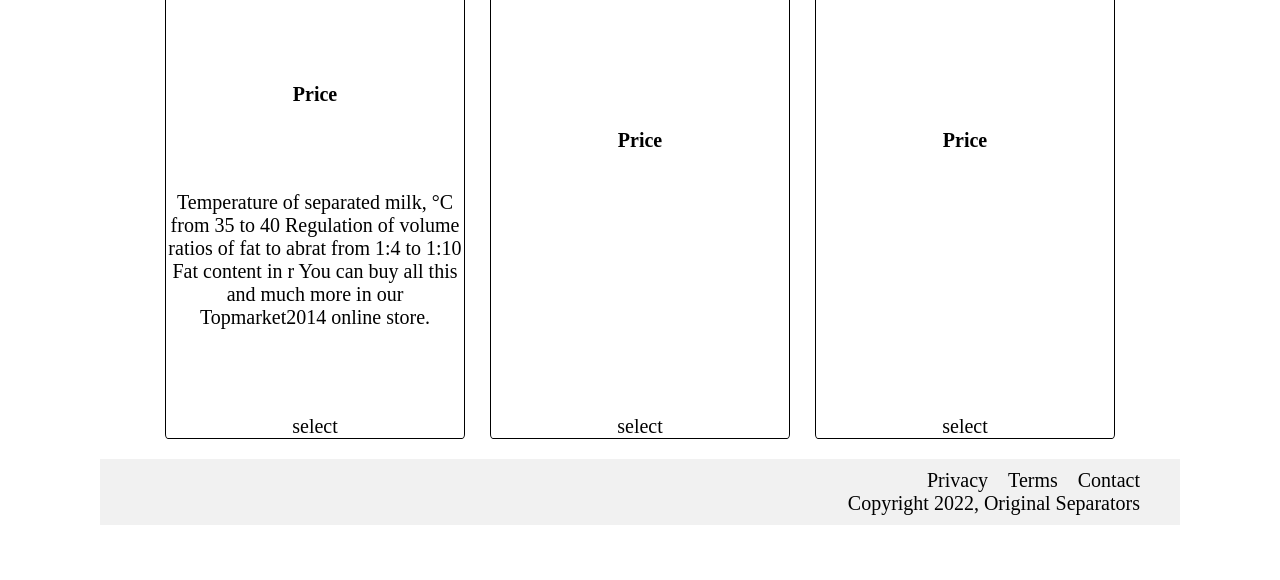
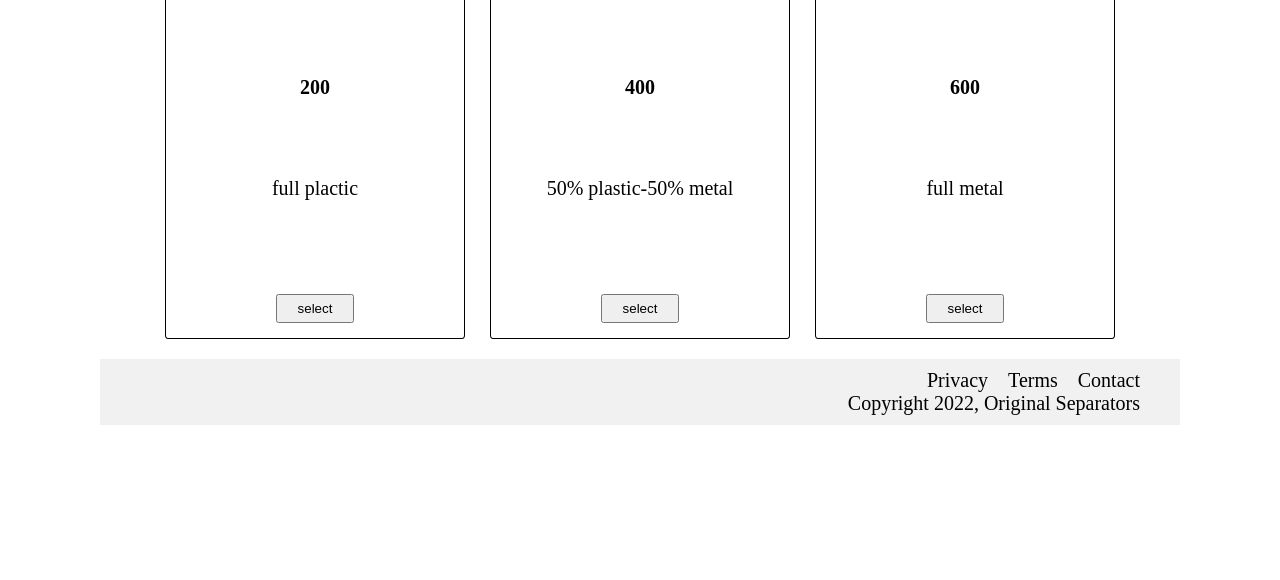
Before and after one commit to yuriihead/separators-for-milk, a plain HTML site: page index.html in a window 1280 px wide. Shown: the part 220-800 px from the top of the page. Drawn offline with Linux system fonts and the light colour scheme.

Commit message:
added cards style

```diff
--- a/css/main.css
+++ b/css/main.css
@@ -12,19 +12,24 @@
 .card {
     border: 1px solid black;
     width: 300px;
-    height: 500px;
+    height: 400px;
     text-align: center;
     display: flex;
     flex-direction: column;
     justify-content: space-between;
+    align-items: center;
     border-radius: 1%;
+
 }
 
-.bottom-select {
-    background-color: var (--select-bottom-color);
+.button-select {
+    margin: 15px 0;
+    padding: 5px 20px;
+    background-color: var (--background-color);
 }
 
 .name-of-card {
     background-color: var(--background-color);
     padding: 15px 0;
+    width: 100%;
 }
--- a/index.html
+++ b/index.html
@@ -37,27 +37,22 @@
         </section>
         <section class="cards">
             <article class="card">
-
                 <h3 class="name-of-card">Plastic</h3>
-                <h4>Price</h4>
-                <p>Temperature of separated milk, °C from 35 to 40
-
-                    Regulation of volume ratios of fat to abrat from 1:4 to 1:10
-
-                    Fat content in r You can buy all this and much more in our Topmarket2014 online store.</p>
-                <a class="bottom-select"> select </a>
+                <h4>200</h4>
+                <p>full plactic</p>
+                <button class="button-select"> select </button>
             </article>
             <article class="card">
                 <h3 class="name-of-card">Plastic-Metal</h3>
-                <h4>Price</h4>
-                <p></p>
-                <a class="bottom-select"> select </a>
+                <h4>400</h4>
+                <p>50% plastic-50% metal</p>
+                <button class="button-select"> select </button>
             </article>
             <article class="card">
                 <h3 class="name-of-card">Full Metal</h3>
-                <h4>Price</h4>
-                <p></p>
-                <a class="bottom-select"> select </a>
+                <h4>600</h4>
+                <p>full metal</p>
+                <button class="button-select"> select </button>
             </article>
         </section>
     </main>
```
